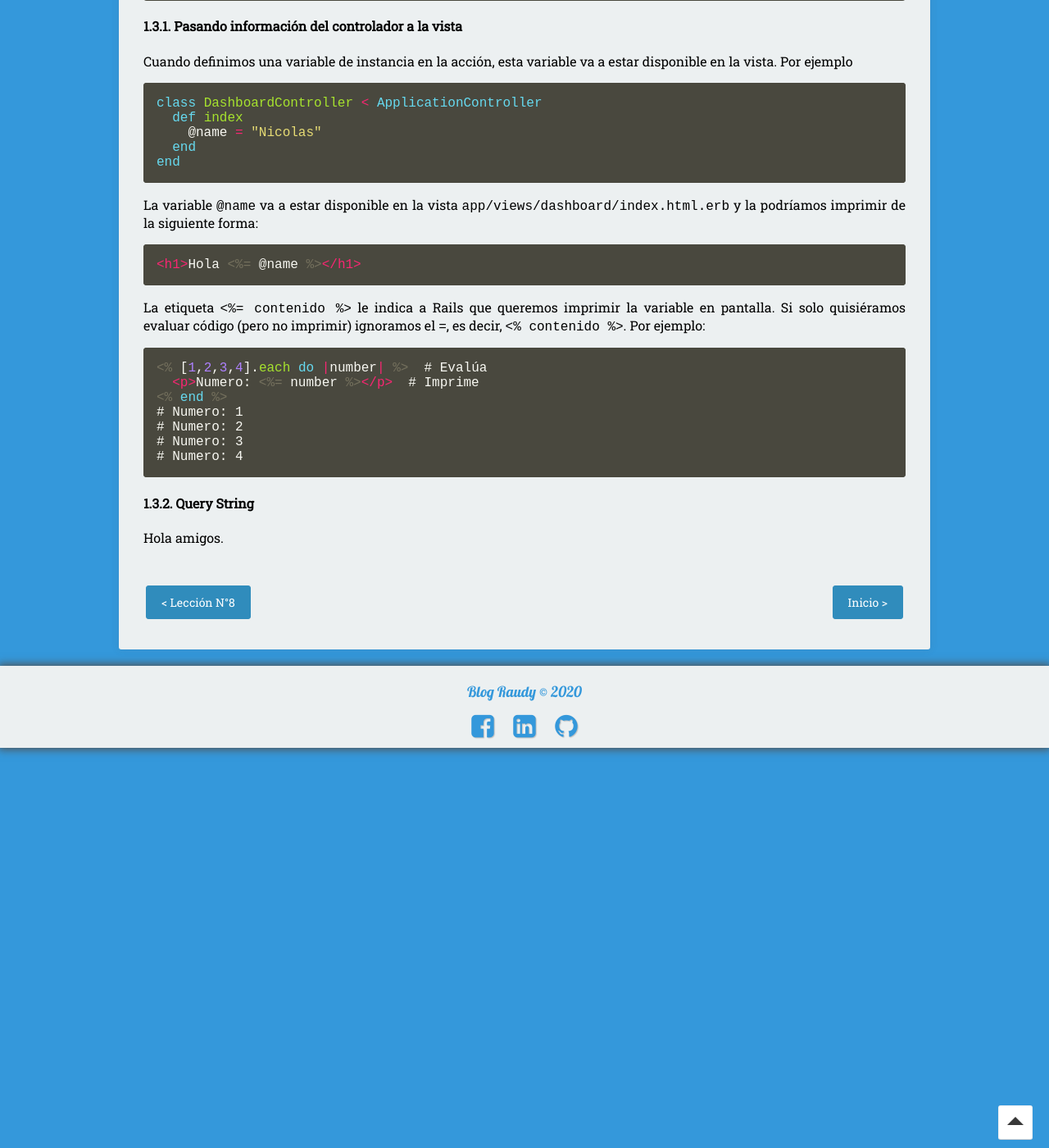
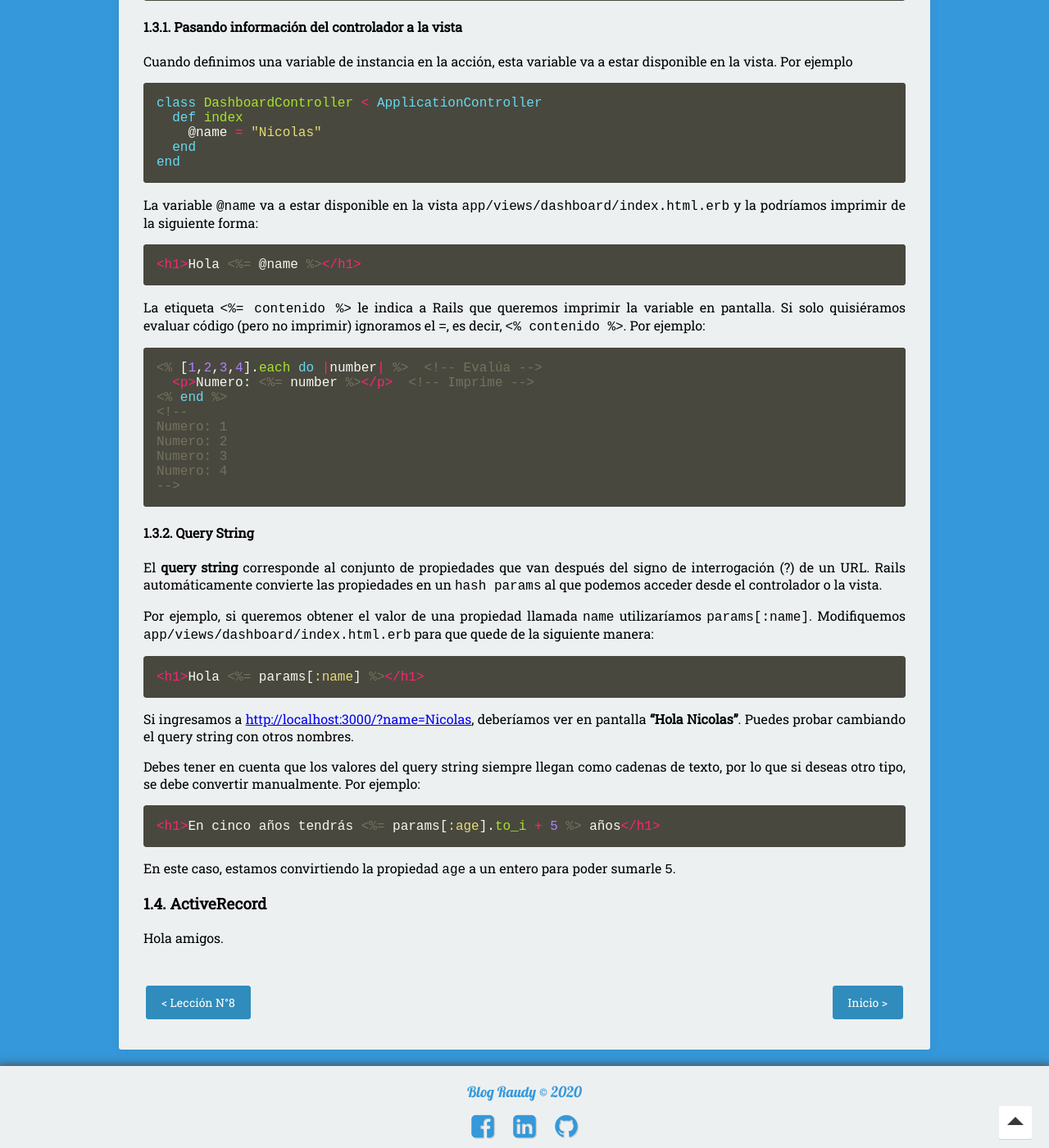
Before and after one commit to nisoto/Blog-anterior-2.0, a Jekyll site: the page built from _posts/2020-04-30-rails-ix-arquitectura.md, in a window 1280 px wide and 1400 px high, scrolled down 1479 px. Shown: the whole window at 82% size. Built offline with Jekyll 4.4.1, drawn with Linux system fonts in a browser that asks for light colours; nearby versions of some CDN libraries.

Commit message:
Update 2020-04-30-rails-ix-arquitectura.md

````diff
--- a/_posts/2020-04-30-rails-ix-arquitectura.md
+++ b/_posts/2020-04-30-rails-ix-arquitectura.md
@@ -86,16 +86,38 @@ La variable `@name` va a estar disponible en la vista `app/views/dashboard/index
 La etiqueta `<%= contenido %>` le indica a Rails que queremos imprimir la variable en pantalla. Si solo quisiéramos evaluar código (pero no imprimir) ignoramos el `=`, es decir, `<% contenido %>`. Por ejemplo:
 
 ``` erb
-<% [1,2,3,4].each do |number| %>  # Evalúa
-  <p>Numero: <%= number %></p>  # Imprime
+<% [1,2,3,4].each do |number| %>  <!-- Evalúa -->
+  <p>Numero: <%= number %></p>  <!-- Imprime -->
 <% end %>
-# Numero: 1
-# Numero: 2
-# Numero: 3
-# Numero: 4
+<!--
+Numero: 1
+Numero: 2
+Numero: 3
+Numero: 4
+-->
 ```
 
 #### 1.3.2. Query String
+
+El **query string** corresponde al conjunto de propiedades que van después del signo de interrogación (?) de un URL. Rails automáticamente convierte las propiedades en un `hash params` al que podemos acceder desde el controlador o la vista.
+
+Por ejemplo, si queremos obtener el valor de una propiedad llamada `name` utilizaríamos `params[:name]`. Modifiquemos `app/views/dashboard/index.html.erb` para que quede de la siguiente manera:
+
+``` erb
+<h1>Hola <%= params[:name] %></h1>
+```
+
+Si ingresamos a [http://localhost:3000/?name=Nicolas](http://localhost:3000/?name=Nicolas), deberíamos ver en pantalla **"Hola Nicolas"**. Puedes probar cambiando el query string con otros nombres.
+
+Debes tener en cuenta que los valores del query string siempre llegan como cadenas de texto, por lo que si deseas otro tipo, se debe convertir manualmente. Por ejemplo:
+
+``` erb
+<h1>En cinco años tendrás <%= params[:age].to_i + 5 %> años</h1>
+```
+
+En este caso, estamos convirtiendo la propiedad `age` a un entero para poder sumarle `5`.
+
+### 1.4. ActiveRecord
 
 Hola amigos.
 
````
